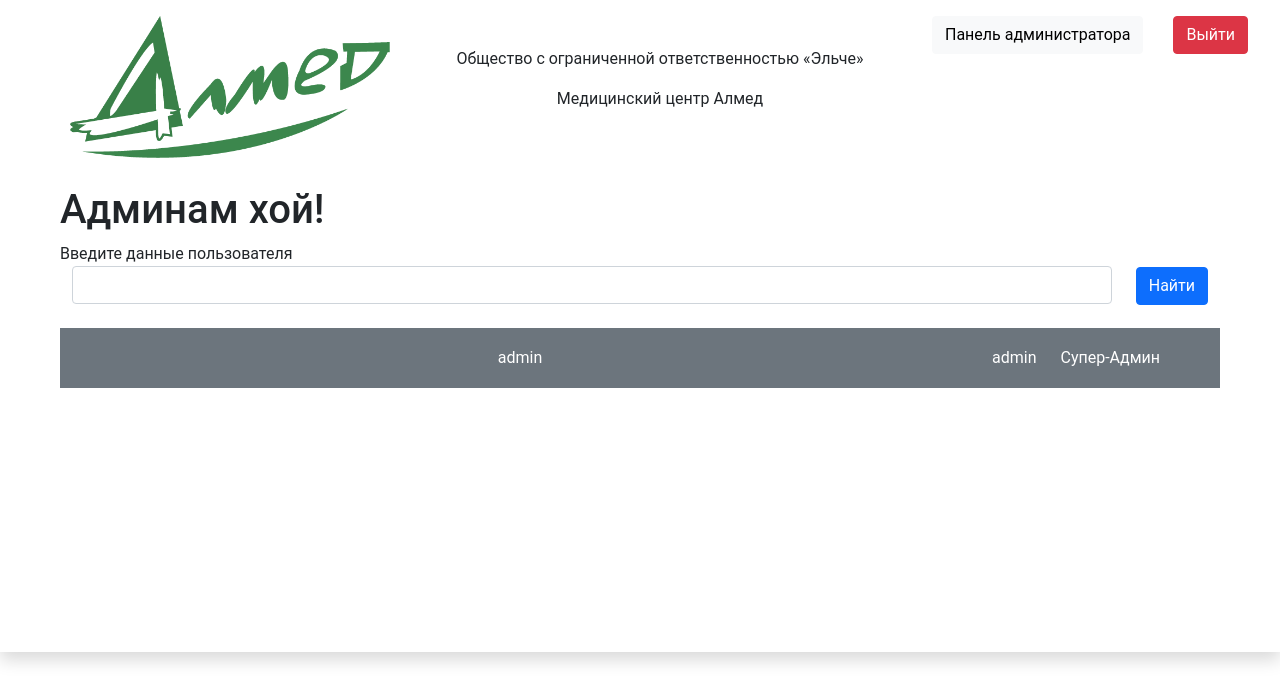
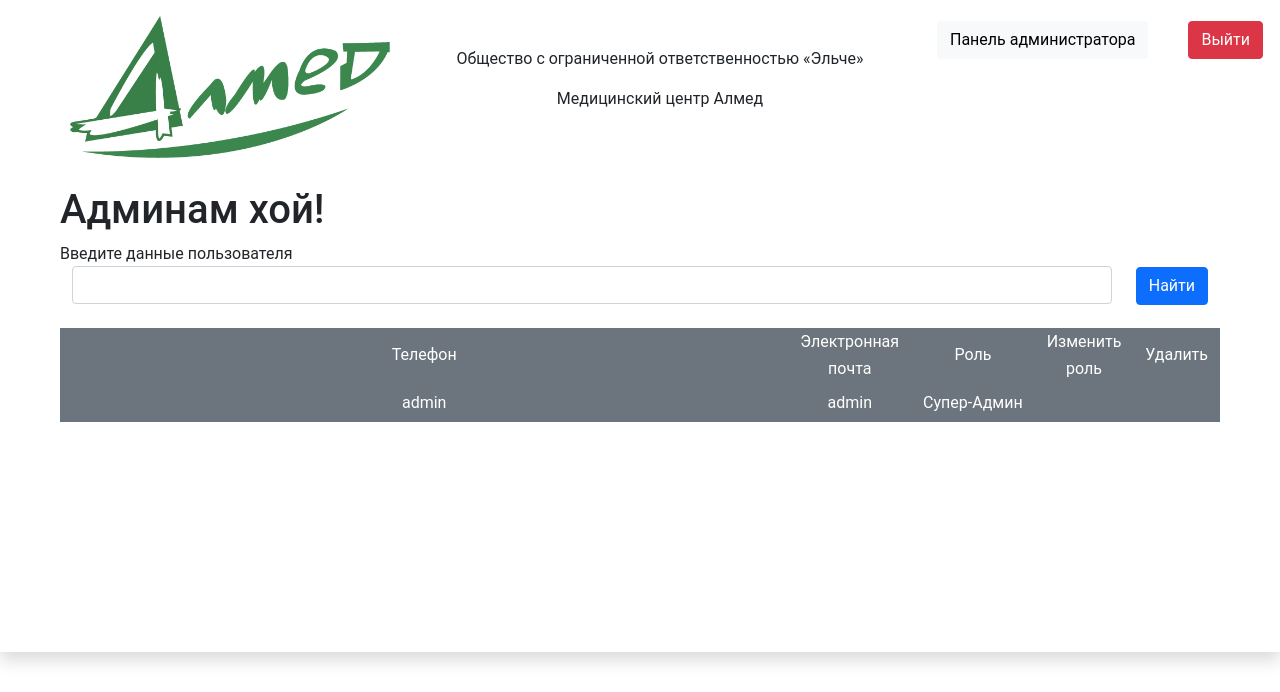
Before and after one commit to Marlesss/AlmedReg, a Flask app: page /admin in a window 1280 px wide. Shown: the top 692 px of the page. Run offline with Flask 2, Linux system fonts and the light colour scheme; a user stored in the database is signed in; data comes from the database, SQL or seed files in the repository; some libraries are stand-ins or nearby versions.

Commit message:
admin interface work table style modernized

```diff
--- a/Archimed.py
+++ b/Archimed.py
@@ -27,3 +27,6 @@
         params = "&".join(params)
     response = requests.get(url + id + "?" + params, headers=header).json()
     return response
+
+
+# print(get_response("intervals", params=["date_from=01.08.2020", "date_to=31.12.2021"]))
--- a/main.py
+++ b/main.py
@@ -244,9 +244,12 @@
     form = SearchForm()
     session = db_session.create_session()
     if form.validate_on_submit():
-        filter_text = f'%{form.text.data}%'
-        list_of_users = session.query(User).filter(User.telephone.like(filter_text) |
-                                                   User.email.like(filter_text)).all()[:10]
+        list_of_users = session.query(User)
+        if form.text.data:
+            filter_text = f'%{form.text.data}%'
+            list_of_users = list_of_users.filter(User.telephone.like(filter_text) |
+                                                 User.email.like(filter_text))
+        list_of_users = list_of_users.all()
         return render_template("admin.html", title="Панель администратора",
                                list_of_users=list_of_users, form=form)
     list_of_users = session.query(User).all()
@@ -291,5 +294,21 @@
     return render_template("change_password.html", title="Изменить пароль", form=form)
 
 
+@app.route("/delete/<int:id>")
+def delete_user(id):
+    if not (current_user.is_authenticated and
+            current_user.type_of_user in (User.ADMIN, User.SUPERADMIN)):
+        return redirect("/")
+    try:
+        session = db_session.create_session()
+        user = session.query(User).get(id)
+        if user and user.type_of_user > current_user.type_of_user:
+            session.delete(user)
+            session.commit()
+    except Exception:
+        pass
+    return redirect("/admin")
+
+
 if __name__ == "__main__":
     main()
--- a/static/css/base.css
+++ b/static/css/base.css
@@ -47,8 +47,9 @@
     padding-bottom: 8px;
 }
 
-.table {
-    display: table;
+.table-info {
+display: table;
+border-bottom-color: transparent;
 }
 
 .table-scroll {
@@ -59,13 +60,13 @@
 
 .row {
     display: table-row;
+    border-spacing: 5px;
 }
 
 .row-info {
-    width: 100%
-    height: 60px;
-    border-spacing: 5px;
-    line-height: 60px;
+    width: 100%;
+    line-height: 1.7;
+    height: 40px;
 }
 
 .logo_container {
--- a/templates/admin.html
+++ b/templates/admin.html
@@ -22,6 +22,14 @@
 
 </form>
 <div class="table-scroll">
+    <div class="table-info">
+        <div class="row row-info btn btn-secondary">
+            <div class="col col-info">Телефон</div>
+            <div class="col col-info">Электронная почта</div>
+            <div class="col col-info">Роль</div>
+            <div class="col col-info">Изменить роль</div>
+            <div class="col col-info">Удалить</div>
+        </div>
         {% for user in list_of_users %}
         <div class="row row-info btn btn-secondary">
             <div class="col col-info">{{ user.telephone }}</div>
@@ -34,7 +42,6 @@
                 {% endif %}
             </div>
             {% if user.type_of_user > current_user.type_of_user %}
-        <div class="col col-info">Изменить&nbsp;роль:</div>
             <div class="col col-info">
                 <div class="row row-info">
                     {% if current_user.type_of_user == current_user.SUPERADMIN %}
@@ -47,6 +54,9 @@
                         Доктор</a>
                 </div>
             </div>
+            <div class="col col-info">
+                <a href="/delete/{{user.id}}" class="col col-info btn btn-danger">Удалить</a>
+            </div>
             {% else %}
             <div class="col"></div>
             <div class="col"></div>
@@ -54,4 +64,5 @@
         </div>
         {% endfor %}
     </div>
+</div>
 {% endblock %}
```
Also changed, not shown: templates/self_page.html (+33 -12 lines). Lines whose indentation alone changed are shown as unchanged.
